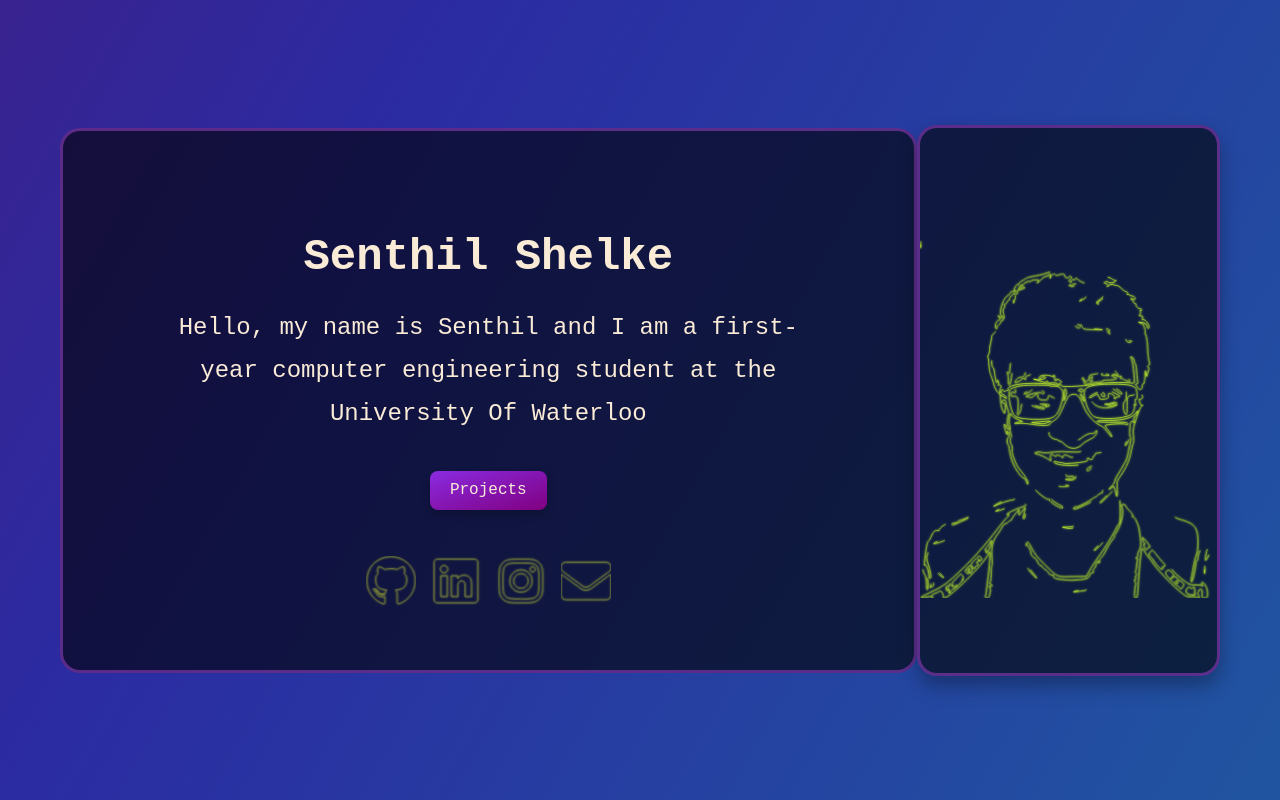
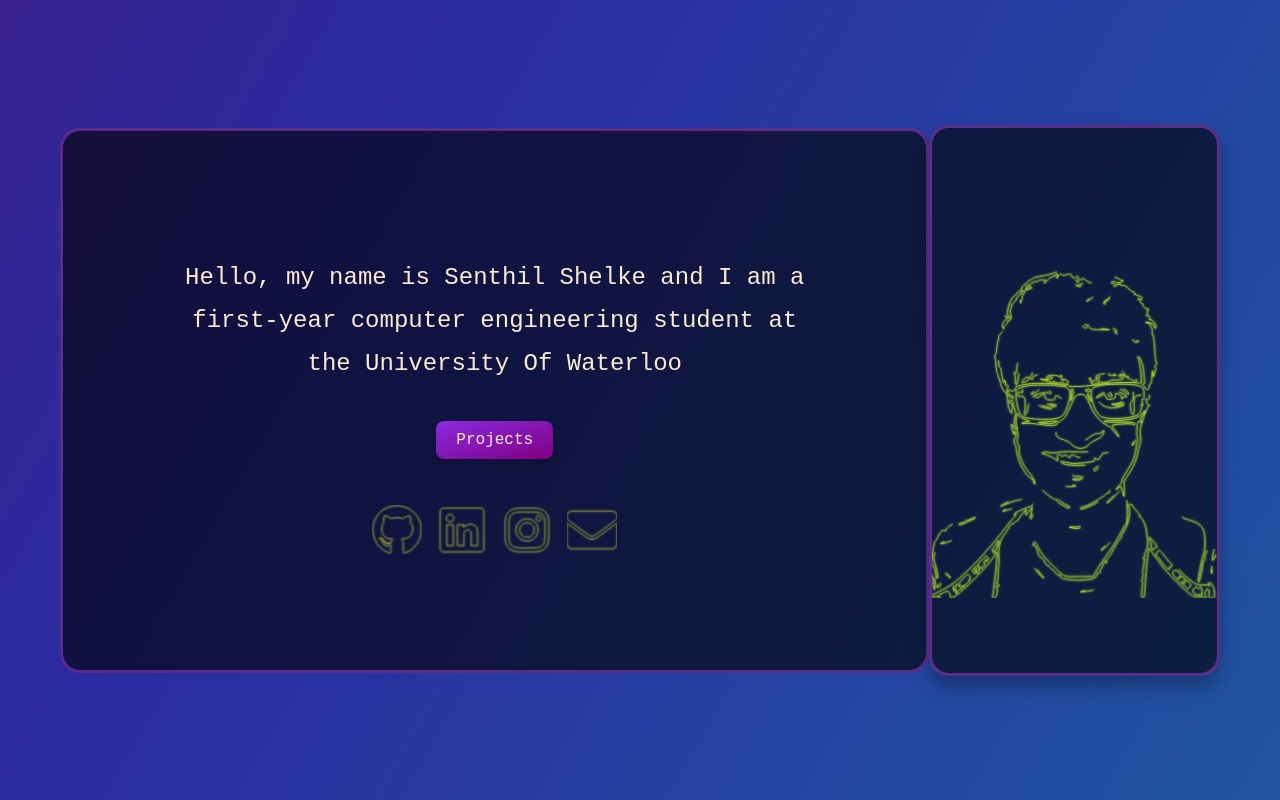
Before and after one commit to SenthilShelke/senthil-website, a React (Vite) app: page / in a window 1280 px wide. Built offline with nearby package versions, Linux system fonts and the light colour scheme.

Commit message:
removed large name

```diff
--- a/src/Website.tsx
+++ b/src/Website.tsx
@@ -25,9 +25,8 @@ function Website() {
       {currentPage === "main" ? (
         <div className="main-page-container">
           <div className="text-container">
-            <h2 className="name">Senthil Shelke</h2>
             <p className="paragraph">
-              Hello, my name is Senthil and I am a first-year computer
+              Hello, my name is Senthil Shelke and I am a first-year computer
               engineering student at the University Of Waterloo
             </p>
             <div className="projects-button">
--- a/src/index.css
+++ b/src/index.css
@@ -74,16 +74,6 @@ body {
   border: 3px solid rgba(110, 50, 157, 0.8);
   height: 545px;
   box-sizing: border-box;
-}
-
-.name {
-  font-size: 2.75rem;
-  font-weight: bold;
-  font-family: monospace;
-  color: antiquewhite;
-  text-align: center;
-  margin-top: 0;
-  margin-bottom: 20px;
 }
 
 .paragraph {
```
